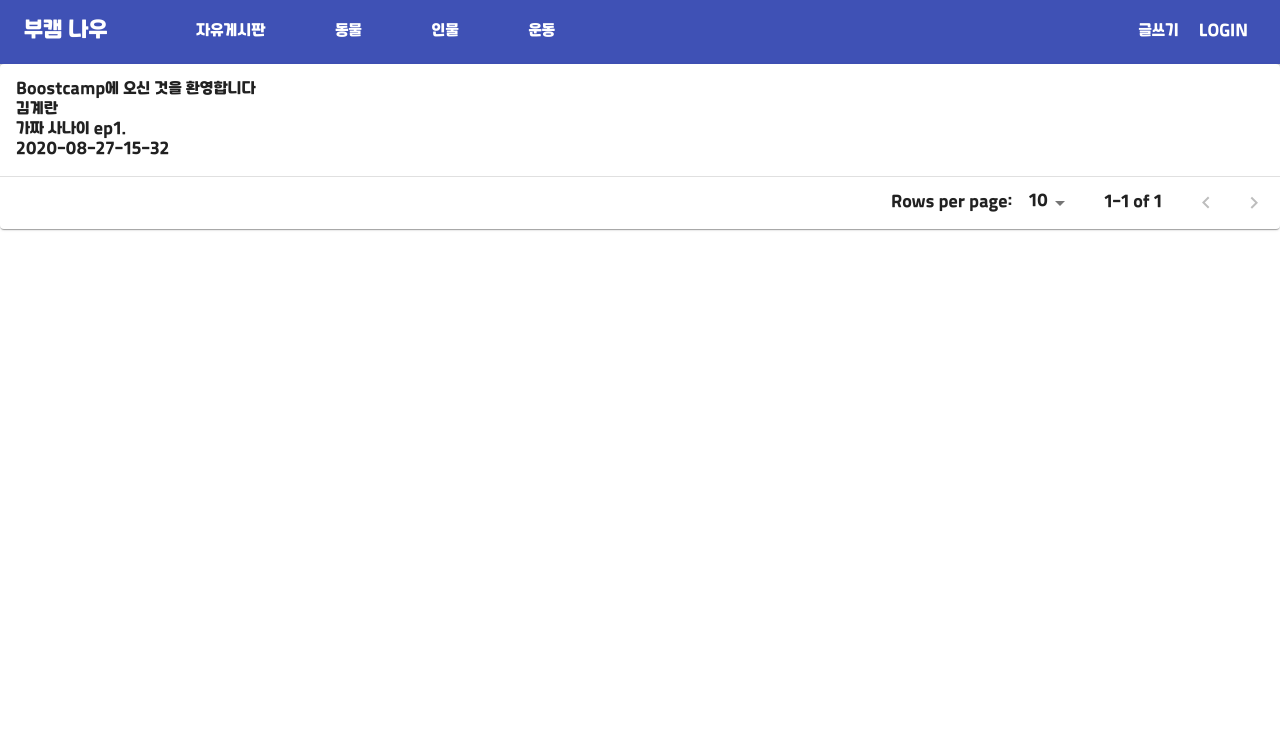
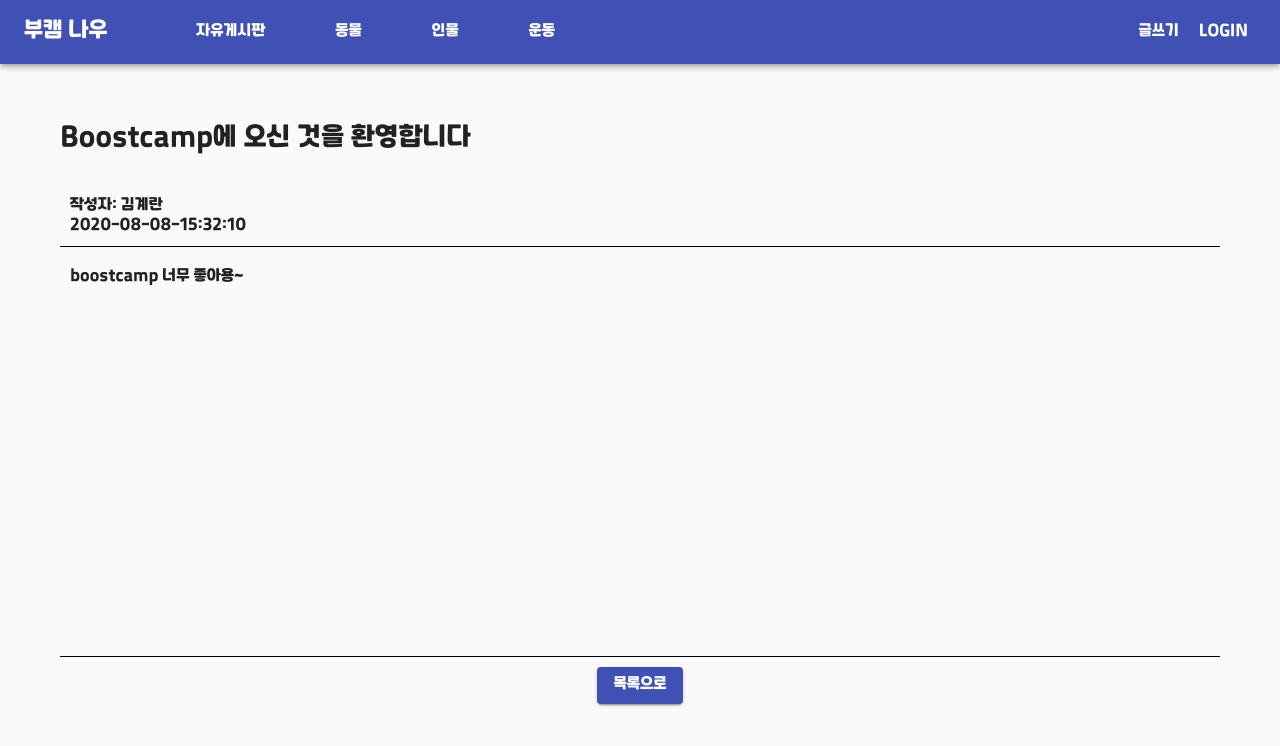
Before and after one commit to minbert/relay03_sample, a React (Create React App) app: page /board in a window 1280 px wide. Shown: the top 746 px of the page. Built offline with nearby package versions, Linux system fonts and the light colour scheme.

Commit message:
post page update

```diff
--- a/src/App.js
+++ b/src/App.js
@@ -2,7 +2,7 @@ import React, { Component } from 'react';
 import NavigationBar from './NavigationBar';
 import Table from './Table';
 import Posting from './Posting';
-import Post from './components/Post';
+import Post from './Post';
 import {
   BrowserRouter as Router,
   Switch,
--- /dev/null
+++ b/src/Post.js
@@ -0,0 +1,46 @@
+import React from 'react';
+import Box from '@material-ui/core/Box';
+import { CssBaseline } from '@material-ui/core';
+import Typography from '@material-ui/core/Typography';
+import Button from '@material-ui/core/Button';
+
+const response = {
+    data:{
+      "board_id":1, // 게시판 id(tab 번호)
+      "post":[{
+        "post_id": 1,
+        "title": "Boostcamp에 오신 것을 환영합니다",
+        "author": "김계란",
+        "content": "boostcamp 너무 좋아용~ ",
+        "date": "2020-08-08-15:32:10" // 2020년 8월 27일 15시 32분"
+      }]
+    }
+}
+
+function Post() {
+    const moveMain = () => {
+        window.location.href='http://localhost:3000';
+
+    }
+    const {title, author, content, date} = response.data.post[0]
+    return (
+        <React.Fragment>
+        <CssBaseline />
+        <Box style={{padding:60}}>
+            <Typography variant="h5" style={{marginBottom:30}}>{title}</Typography>
+            <div>
+                <div style={{borderBottom:'1px solid black', marginBottom:10, padding:10}}>
+                    <div>작성자: {author}</div>
+                    <div>{date}</div>
+                </div>
+                <div style={{padding:10, height:400, borderBottom:'1px solid black'}}>{content}</div>
+                <div style={{textAlign:'center', padding:10}}>
+                    <Button onClick={moveMain} variant="contained" color="primary">목록으로</Button>
+                </div>
+            </div>
+        </Box>
+        </React.Fragment>
+    );
+}
+
+export default Post;
```
